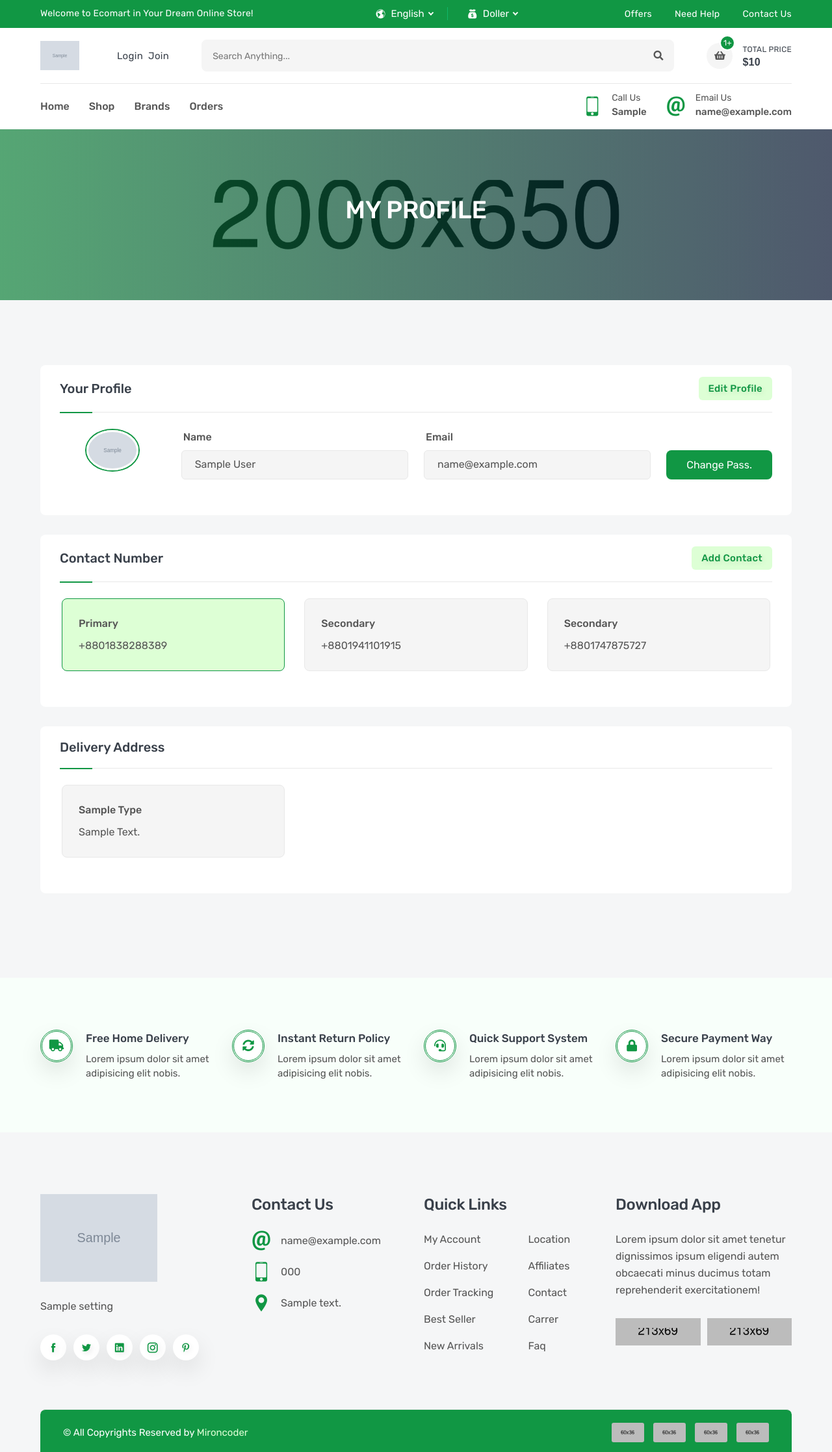
After one commit to mohammdhawa/E-Commerce-Using-Django, a Django app: template accounts/templates/accounts/profile.html in a window 1280 px wide. The commit adds this page. Shown: the whole page at 65% size. Run offline with Django 4.2, Linux system fonts and the light colour scheme; the template is opened without the code that fills it: most values are stand-ins (such as "Sample title", 1, 10 or a date in 2020); grey boxes marked "Sample" are stand-in pictures; some libraries are stand-ins or nearby versions.

Commit message:
add add_address, edit_address, and delete_address in profile page

```diff
--- a/accounts/forms.py
+++ b/accounts/forms.py
@@ -1,6 +1,8 @@
 from django import forms
 from django.contrib.auth.models import User
 from django.contrib.auth.forms import UserCreationForm
+
+from accounts.models import Address
 
 
 class SignupForm(UserCreationForm):
--- a/accounts/models.py
+++ b/accounts/models.py
@@ -32,6 +32,7 @@ class Address(models.Model):
     user = models.ForeignKey(User, related_name='user_address', on_delete=models.CASCADE)
     type = models.CharField(max_length=10, choices=ADDRESS_CHOICES)
     address = models.CharField(max_length=200)
+    default = models.BooleanField(default=False)
 
     def __str__(self):
         return self.address
--- /dev/null
+++ b/accounts/templates/accounts/profile.html
@@ -0,0 +1,341 @@
+{% extends 'base.html' %}
+{% load bootstrap5 %}
+
+{% load static %}
+
+{% block css %}
+
+    <link rel="stylesheet" href="{% static 'en/css/profile.css' %}">
+
+{% endblock css %}
+
+{% block body %}
+
+
+        <!--=====================================
+                    BANNER PART START
+        =======================================-->
+        <section class="inner-section single-banner" style="background: url(images/single-banner.jpg) no-repeat center;">
+            <div class="container">
+                <h2>my profile</h2>
+            </div>
+        </section>
+        <!--=====================================
+                    BANNER PART END
+        =======================================-->
+
+
+        <!--=====================================
+                    PROFILE PART START
+        =======================================-->
+        <section class="inner-section profile-part">
+            <div class="container">
+                <div class="row">
+                    <div class="col-lg-12">
+                        <div class="account-card">
+                            <div class="account-title">
+                                <h4>Your Profile</h4>
+                                <button data-bs-toggle="modal" data-bs-target="#profile-edit">edit profile</button>
+                            </div>
+                            <div class="account-content">
+                                <div class="row">
+                                    <div class="col-lg-2">
+                                        <div class="profile-image">
+                                            <a href="#"><img src="{{ profile.image.url }}" alt="user"></a>
+                                        </div>
+                                    </div>
+                                    <div class="col-md-6 col-lg-4">
+                                        <div class="form-group">
+                                            <label class="form-label">name</label>
+                                            <input class="form-control" type="text" value="{{ profile.user.first_name }} {{ profile.user.last_name }}">
+                                        </div>
+                                    </div>
+                                    <div class="col-md-6 col-lg-4">
+                                        <div class="form-group">
+                                            <label class="form-label">Email</label>
+                                            <input class="form-control" type="email" value="{{ profile.user.email }}">
+                                        </div>
+                                    </div>
+                                    <div class="col-lg-2">
+                                        <div class="profile-btn">
+                                            <a href="{% url 'password_change' %}">change pass.</a>
+                                        </div>
+                                    </div>
+                                </div>
+                            </div>
+                        </div>
+                    </div>
+                    <div class="col-lg-12">
+                        <div class="account-card">
+                            <div class="account-title">
+                                <h4>contact number</h4>
+                                <button data-bs-toggle="modal" data-bs-target="#contact-add">add contact</button>
+                            </div>
+                            <div class="account-content">
+                                <div class="row">
+                                    <div class="col-md-6 col-lg-4 alert fade show">
+                                        <div class="profile-card contact active">
+                                            <h6>primary</h6>
+                                            <p>+8801838288389</p>
+                                            <ul>
+                                                <li><button class="edit icofont-edit" title="Edit This" data-bs-toggle="modal" data-bs-target="#contact-edit"></button></li>
+                                                <li><button class="trash icofont-ui-delete" title="Remove This" data-bs-dismiss="alert"></button></li>
+                                            </ul>
+                                        </div>
+                                    </div>
+                                    <div class="col-md-6 col-lg-4 alert fade show">
+                                        <div class="profile-card contact">
+                                            <h6>secondary</h6>
+                                            <p>+8801941101915</p>
+                                            <ul>
+                                                <li><button class="edit icofont-edit" title="Edit This" data-bs-toggle="modal" data-bs-target="#contact-edit"></button></li>
+                                                <li><button class="trash icofont-ui-delete" title="Remove This" data-bs-dismiss="alert"></button></li>
+                                            </ul>
+                                        </div>
+                                    </div>
+                                    <div class="col-md-6 col-lg-4 alert fade show">
+                                        <div class="profile-card contact">
+                                            <h6>secondary</h6>
+                                            <p>+8801747875727</p>
+                                            <ul>
+                                                <li><button class="edit icofont-edit" title="Edit This" data-bs-toggle="modal" data-bs-target="#contact-edit"></button></li>
+                                                <li><button class="trash icofont-ui-delete" title="Remove This" data-bs-dismiss="alert"></button></li>
+                                            </ul>
+                                        </div>
+                                    </div>
+                                </div>
+                            </div>
+                        </div>
+                    </div>
+                    <div class="col-lg-12">
+                        <div class="account-card">
+                            <div class="account-title">
+                                <h4>delivery address</h4>
+                                {% if address_count < 3 %}
+                                <button data-bs-toggle="modal" data-bs-target="#address-add">add address</button>
+                                {% endif %}
+                            </div>
+                            <div class="account-content">
+                                <div class="row">
+                                    {% for address in addresses %}
+                                    <div class="col-md-6 col-lg-4 alert fade show">
+                                        <div class="profile-card address {% if address.default %}active{% endif %}">
+                                            <h6>{{ address.type }}</h6>
+                                            <p>{{ address.address }}</p>
+                                            <ul class="user-action">
+                                                <li><button class="edit icofont-edit" title="Edit This"
+                                                            data-bs-toggle="modal" data-bs-target="#address-edit"
+                                                            data-id="{{ address.id }}" data-type="{{ address.type }}"
+                                                            data-address="{{ address.address }}"></button></li>
+                                                <li><a href="{% url 'delete-address' address.id %}"><button class="trash icofont-ui-delete" title="Remove This"></button></a></li>
+                                            </ul>
+                                        </div>
+                                    </div>
+                                    {% endfor %}
+                                </div>
+                            </div>
+                        </div>
+                    </div>
+                </div>
+            </div>
+        </section>
+        <!--=====================================
+                    PROFILE PART END
+        =======================================-->
+
+
+        <!--=====================================
+                    MODAL ADD FORM START
+        =======================================-->
+        <!-- contact add form -->
+        <div class="modal fade" id="contact-add">
+            <div class="modal-dialog modal-dialog-centered">
+                <div class="modal-content">
+                    <button class="modal-close" data-bs-dismiss="modal"><i class="icofont-close"></i></button>
+                    <form class="modal-form">
+                        <div class="form-title">
+                            <h3>add new contact</h3>
+                        </div>
+                        <div class="form-group">
+                            <label class="form-label">title</label>
+                            <select class="form-select">
+                                <option selected>choose title</option>
+                                <option value="primary">primary</option>
+                                <option value="secondary">secondary</option>
+                            </select>
+                        </div>
+                        <div class="form-group">
+                            <label class="form-label">number</label>
+                            <input class="form-control" type="text" placeholder="Enter your number">
+                        </div>
+                        <button class="form-btn" type="submit">save contact info</button>
+                    </form>
+                </div>
+            </div>
+        </div>
+
+        <!-- address add form -->
+        <div class="modal fade" id="address-add">
+            <div class="modal-dialog modal-dialog-centered">
+                <div class="modal-content">
+                    <button class="modal-close" data-bs-dismiss="modal"><i class="icofont-close"></i></button>
+                    <form class="modal-form" method="post" action="{% url 'add-address' %}">
+                        {% csrf_token %}
+                        <div class="form-title">
+                            <h3>add new address</h3>
+                        </div>
+                        <div class="form-group">
+                            <label class="form-label">title</label>
+                            <select class="form-select" name="type">
+                                <option value="Home">Home</option>
+                                <option value="Office">Office</option>
+                                <option value="Work">Work</option>
+                                <option value="Other">Other</option>
+                            </select>
+                        </div>
+                        <div class="form-group">
+                            <label class="form-label">address</label>
+                            <textarea class="form-control" placeholder="Enter your address" name="address" required></textarea>
+                        </div>
+                        <button class="form-btn" type="submit">save address info</button>
+                    </form>
+                </div>
+            </div>
+        </div>
+
+        <!-- payment add form -->
+        <div class="modal fade" id="payment-add">
+            <div class="modal-dialog modal-dialog-centered">
+                <div class="modal-content">
+                    <button class="modal-close" data-bs-dismiss="modal"><i class="icofont-close"></i></button>
+                    <form class="modal-form">
+                        <div class="form-title">
+                            <h3>add new payment</h3>
+                        </div>
+                        <div class="form-group">
+                            <label class="form-label">card number</label>
+                            <input class="form-control" type="text" placeholder="Enter your card number">
+                        </div>
+                        <button class="form-btn" type="submit">save card info</button>
+                    </form>
+                </div>
+            </div>
+        </div>
+        <!--=====================================
+                    MODAL ADD FORM END
+        =======================================-->
+
+
+        <!--=====================================
+                    MODAL EDIT FORM START
+        =======================================-->
+        <!-- profile edit form -->
+        <div class="modal fade" id="profile-edit">
+            <div class="modal-dialog modal-dialog-centered">
+                <div class="modal-content">
+                    <button class="modal-close" data-bs-dismiss="modal"><i class="icofont-close"></i></button>
+                    <form class="modal-form" method="post" action="{% url 'edit-profile' %}" enctype="multipart/form-data">
+                        {% csrf_token %}
+                        <div class="form-title">
+                            <h3>edit profile info</h3>
+                        </div>
+                        <div class="form-group">
+                            <label class="form-label">profile image</label>
+                            <input class="form-control" type="file" name="image">
+                        </div>
+                        <div class="form-group">
+                            <label class="form-label">name</label>
+                            <input class="form-control" type="text" value="{{ profile.user.first_name}} {{ profile.user.last_name }}" name="name">
+                        </div>
+                        <div class="form-group">
+                            <label class="form-label">email</label>
+                            <input class="form-control" type="text" value="{{ profile.user.email}}" name="email">
+                        </div>
+                        <button class="form-btn" type="submit">save profile info</button>
+                    </form>
+                </div>
+            </div>
+        </div>
+
+        <!-- contact edit form -->
+        <div class="modal fade" id="contact-edit">
+            <div class="modal-dialog modal-dialog-centered">
+                <div class="modal-content">
+                    <button class="modal-close" data-bs-dismiss="modal"><i class="icofont-close"></i></button>
+                    <form class="modal-form">
+                        <div class="form-title">
+                            <h3>edit contact info</h3>
+                        </div>
+                        <div class="form-group">
+                            <label class="form-label">title</label>
+                            <select class="form-select">
+                                <option value="primary" selected>primary</option>
+                                <option value="secondary">secondary</option>
+                            </select>
+                        </div>
+                        <div class="form-group">
+                            <label class="form-label">number</label>
+                            <input class="form-control" type="text" value="+8801838288389">
+                        </div>
+                        <button class="form-btn" type="submit">save contact info</button>
+                    </form>
+                </div>
+            </div>
+        </div>
+
+        <!-- address edit form -->
+        <div class="modal fade" id="address-edit">
+            <div class="modal-dialog modal-dialog-centered">
+                <div class="modal-content">
+                    <button class="modal-close" data-bs-dismiss="modal"><i class="icofont-close"></i></button>
+                    <form class="modal-form" method="post" action="{% url 'edit-address' %}">
+                        {% csrf_token %}
+                        <input type="hidden" name="address_id" id="address-id">
+                        <div class="form-group">
+                            <label class="form-label">title</label>
+                            <select class="form-select" name="type" id="address-type">
+                                <option value="Home">Home</option>
+                                <option value="Office">Office</option>
+                                <option value="Work">Work</option>
+                                <option value="Other">Other</option>
+                            </select>
+                        </div>
+                        <div class="form-group">
+                            <label class="form-label">address</label>
+                            <textarea class="form-control" placeholder="Enter your address" name="address" id="address-text" required></textarea>
+                        </div>
+                        <div class="form-group">
+                            <input type="checkbox" name="default" id="check">
+                            <label class="form-label" for="check">Make It Default Address</label>
+                        </div>
+                        <button class="form-btn" type="submit">save address info</button>
+                    </form>
+                </div>
+            </div>
+        </div>
+        <!--=====================================
+                    MODAL EDIT FORM END
+        =======================================-->
+
+    <script>
+        document.addEventListener('DOMContentLoaded', function () {
+            var addressEditModal = document.getElementById('address-edit');
+            addressEditModal.addEventListener('show.bs.modal', function (event) {
+                var button = event.relatedTarget; // Button that triggered the modal
+                var addressId = button.getAttribute('data-id'); // Extract info from data-id attribute
+                var addressType = button.getAttribute('data-type'); // Extract info from data-type attribute
+                var addressText = button.getAttribute('data-address'); // Extract info from data-address attribute
+
+                var modalIdInput = addressEditModal.querySelector('#address-id');
+                var modalTypeSelect = addressEditModal.querySelector('#address-type');
+                var modalAddressTextarea = addressEditModal.querySelector('#address-text');
+
+                modalIdInput.value = addressId; // Update the hidden ID field
+                modalTypeSelect.value = addressType; // Update the type select box
+                modalAddressTextarea.value = addressText; // Update the address textarea
+            });
+        });
+</script>
+
+
+{% endblock body %}
--- a/accounts/templates/registration/password_change_form.html
+++ b/accounts/templates/registration/password_change_form.html
@@ -11,9 +11,6 @@
             <div class="container">
                 <div class="row justify-content-center">
                     <div class="col-12 col-sm-10 col-md-8 col-lg-6 col-xl-5">
-                        <div class="user-form-logo">
-                            <a href="index.html"><img src="images/logo.png" alt="logo"></a>
-                        </div>
                         <div class="user-form-card">
                             <div class="user-form-title">
                                 <h2>any issue?</h2>
@@ -33,7 +30,7 @@
                             </form>
                         </div>
                         <div class="user-form-remind">
-                            <p>Go Back To<a href="login.html">login here</a></p>
+                            <p>Go Back To<a href="{% url 'login' %}">login here</a></p>
                         </div>
                         <div class="user-form-footer">
                             <p>Greeny | &COPY; Copyright by <a href="#">Mironcoder</a></p>
--- a/templates/base.html
+++ b/templates/base.html
@@ -119,7 +119,7 @@
                         <img src="{{ settings_data.logo.url }}" alt="logo">
                     </a>
                     {% if user.is_authenticated %}
-                    <a href="#profile" class="header-widget" title="My Account">
+                    <a href="{% url 'profile' %}" class="header-widget" title="My Account">
                         <img src="{{ user.profile.image.url }}" alt="user">
                     </a>
                     {% else %}
```
Also changed, not shown: accounts/urls.py (+7 -2 lines), accounts/views.py (+100 -0 lines), media/profile/image.jpg (added).
